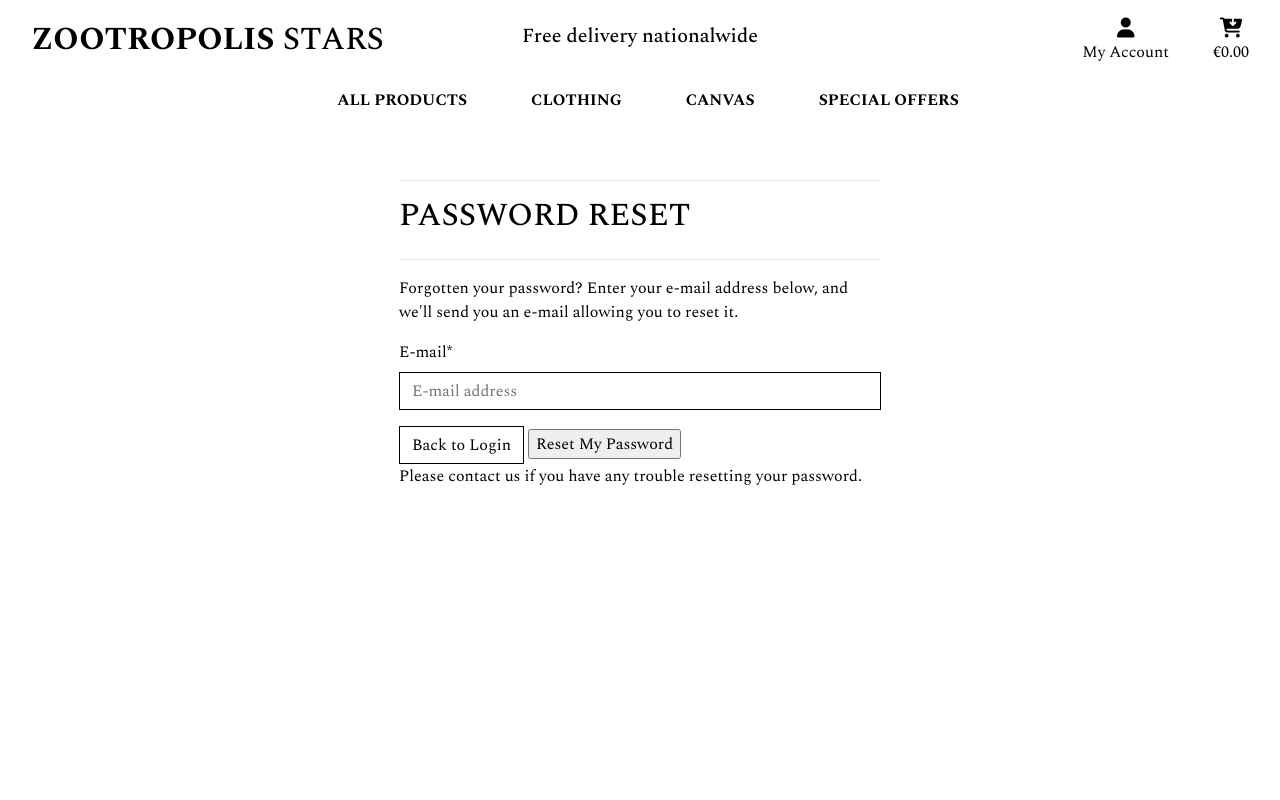
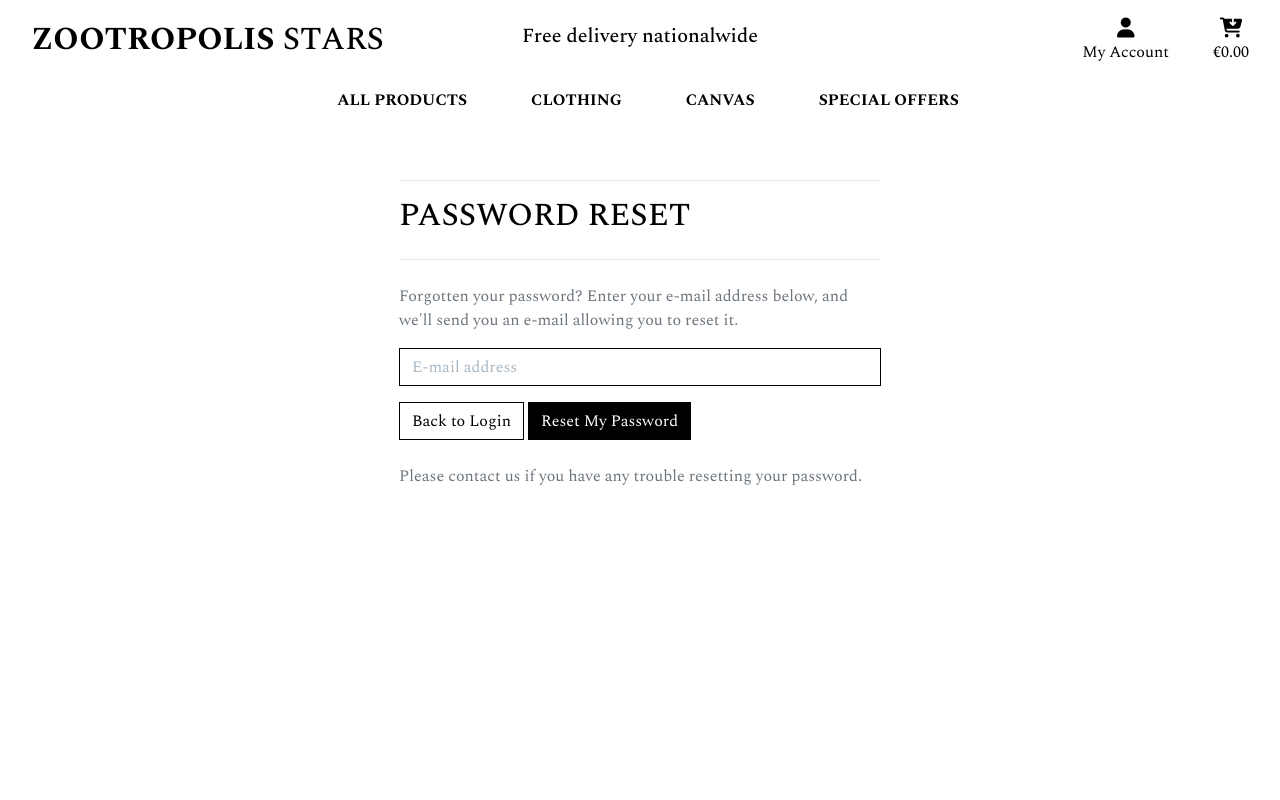
Before and after one commit to emalfiza/zootropolis-stars, a Django app: page /accounts/password/reset/ in a window 1280 px wide. Run offline with Django 3.2, Linux system fonts and the light colour scheme; some libraries are stand-ins or nearby versions.

Commit message:
Update the profile  interface

```diff
--- a/static/css/main.css
+++ b/static/css/main.css
@@ -161,3 +161,55 @@ awesome icon is used it will always stay perfectly centred and have a consistant
         padding-top: 164px;
     }
 }
+
+/* Profile Page *******************************************/
+.allauth-form-inner-content p {
+    margin-top: 1.5rem;
+    color: #6c757d;
+}
+
+.allauth-form-inner-content input {
+   border-color: #000000;
+   border-radius: 0%;
+}
+
+.allauth-form-inner-content label:not([for='id_remember']) {
+    display: none;
+}
+
+.allauth-form-inner-content input::placeholder {
+    color: #aab7c4;
+}
+
+.allauth-form-inner-content button,
+.allauth-form-inner-content input[type='submit'] {
+    display: inline-block;
+    font-weight: 400;
+    color: #ffffff;
+    text-align: center;
+    vertical-align: middle;
+    -webkit-user-select: none;
+    -moz-user-select: none;
+    -ms-user-select: none;
+    user-select: none;
+    background-color: #000000;
+    border: 1px solid #000000;
+    padding: .375rem .75rem;
+    font-size: 1rem;
+    line-height: 1.5;
+    border-radius: 0%;
+
+    /* standrad Bootstrap btn transitions */
+    transition: color .15s ease-in-out,background-color .15s ease-in-out,box-shadow .15 ease-in-out;
+}
+
+.allauth-form-inner-content button:hover,
+.allauth-form-inner-content input[type='submit']:hover {
+    color: #ffffff;
+    background-color: #000000;
+    border-color: #222;
+}
+
+.allauth-form-inner-content a {
+    color: #17a2b8;
+}
```
